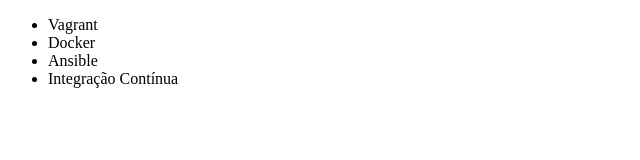
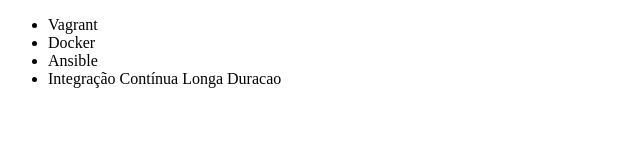
Before and after one commit to zero-br/alura-git, a plain HTML site: page index.html in a window 1280 px wide. Shown: the full height of the page, 0-640 px from the left. Drawn offline with Linux system fonts and the light colour scheme.

Commit message:
altera nome curso

```diff
--- a/index.html
+++ b/index.html
@@ -9,7 +9,7 @@
         <li>Vagrant</li>
         <li>Docker</li>
         <li>Ansible</li>
-        <li>Integração Contínua</li>
+        <li>Integração Contínua Longa Duracao</li>
     </ul>
 </body>
 </html>
```
